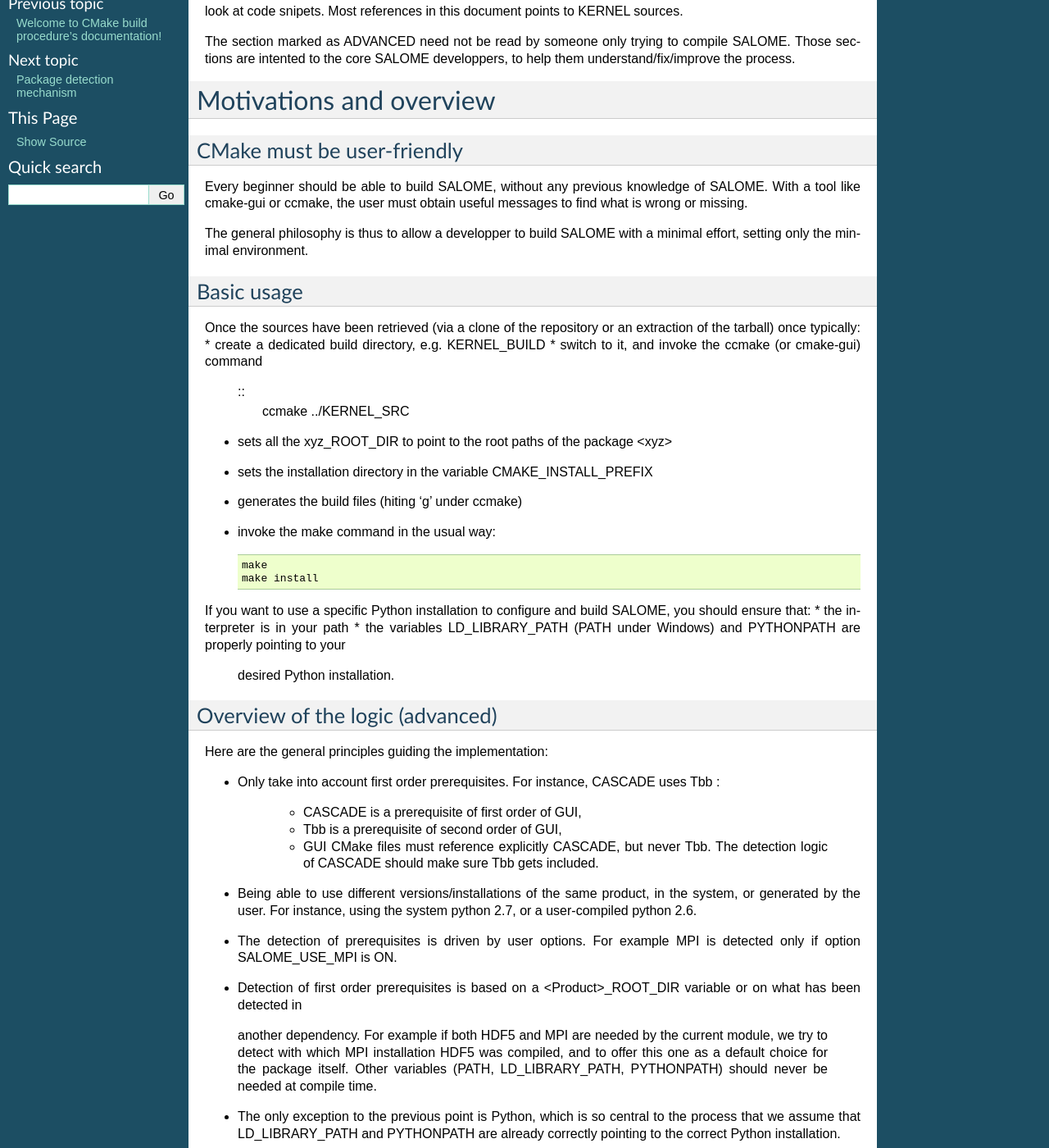
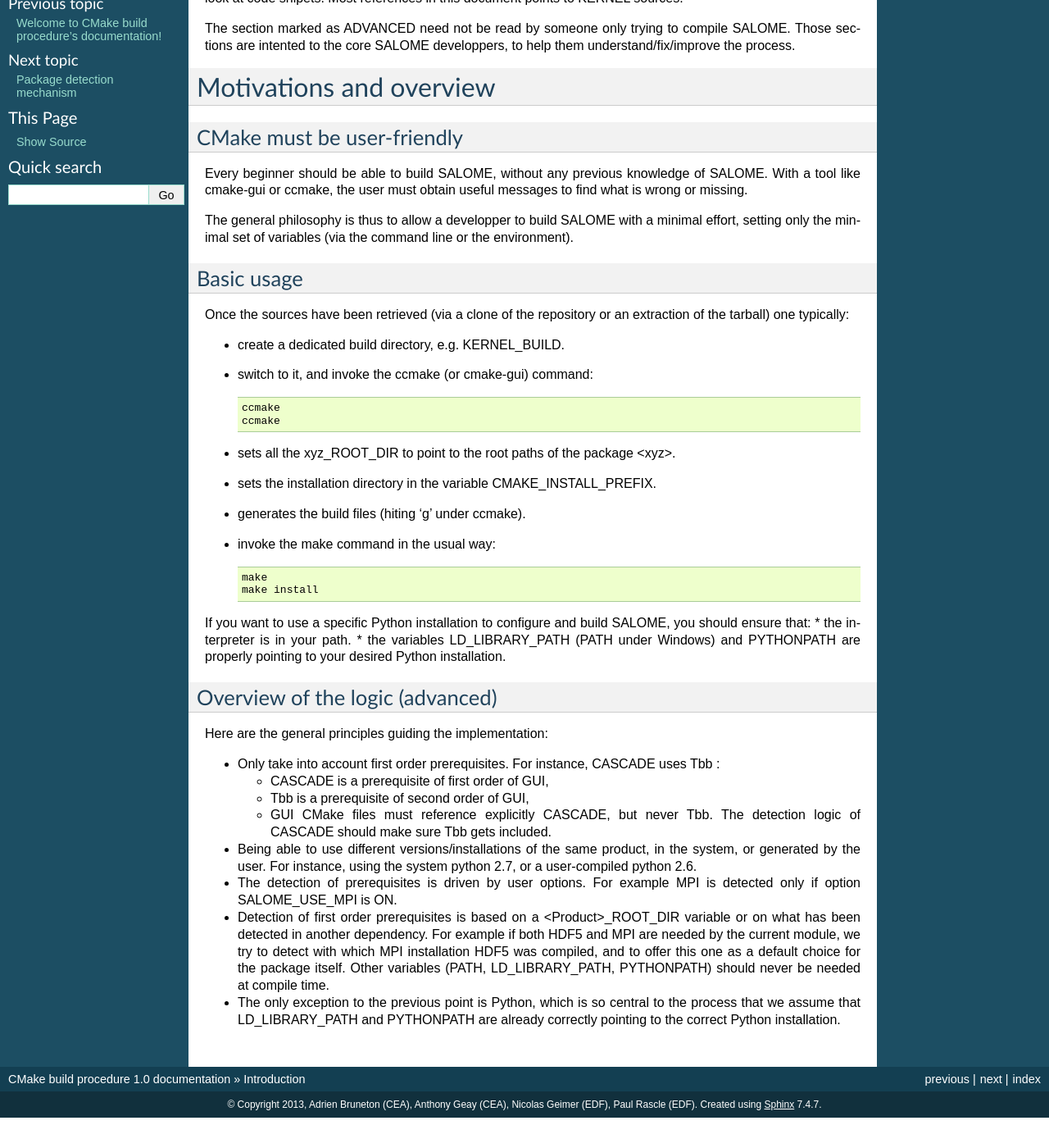
Before and after one commit to SalomePlatform/documentation, a Sphinx documentation site: the page built from dev/cmake/source/intro.rst, in a window 1280 px wide and 1400 px high, scrolled down 203 px. Shown: the whole window at 82% size. Built offline with Sphinx 7.4.7, drawn with Linux system fonts in a browser that asks for light colours; after the commit the page ends 1566 px from its top, so only the background shows below that; some of the changed text lies outside the part shown.

Commit message:
CMake: fixed some RST syntax

```diff
--- a/dev/cmake/source/intro.rst
+++ b/dev/cmake/source/intro.rst
@@ -2,7 +2,6 @@
 ============
 CMake is a configuration tool generating the build chain (e.g. Makefiles on Linux)
 of a software project.
-
 This documentation describes the goals and the good practices to be applied when writing
 the CMake files for the configuration of a SALOME module.
 
@@ -23,28 +22,30 @@
 With a tool like cmake-gui or ccmake, the user must obtain useful messages to find what is wrong or missing.
 
 The general philosophy is thus to allow a developper to build SALOME with a minimal effort, setting only the
-minimal environment.
+minimal set of variables (via the command line or the environment).
 
 Basic usage
 -----------
 Once the sources have been retrieved (via a clone of the repository or an extraction of the tarball)
-once typically:
-* create a dedicated build directory, e.g. KERNEL_BUILD
-* switch to it, and invoke the ccmake (or cmake-gui) command
-  ::
-     ccmake ../KERNEL_SRC
-* sets all the xyz_ROOT_DIR to point to the root paths of the package <xyz>
-* sets the installation directory in the variable CMAKE_INSTALL_PREFIX
-* generates the build files (hiting 'g' under ccmake)
-* invoke the make command in the usual way:
-  ::
-     make
-     make install
+one typically:
+
+* create a dedicated build directory, e.g. KERNEL_BUILD.
+* switch to it, and invoke the ccmake (or cmake-gui) command::
+
+    ccmake
+    ccmake
+
+* sets all the xyz_ROOT_DIR to point to the root paths of the package <xyz>.
+* sets the installation directory in the variable CMAKE_INSTALL_PREFIX.
+* generates the build files (hiting 'g' under ccmake).
+* invoke the make command in the usual way::
+
+    make
+    make install
 
 If you want to use a specific Python installation to configure and build SALOME, you should ensure that:
-* the interpreter is in your path
-* the variables LD_LIBRARY_PATH (PATH under Windows) and PYTHONPATH are properly pointing to your
-  desired Python installation.
+* the interpreter is in your path.
+* the variables LD_LIBRARY_PATH (PATH under Windows) and PYTHONPATH are properly pointing to your desired Python installation.
 
 Overview of the logic (advanced)
 --------------------------------
@@ -53,17 +54,14 @@
 
 * Only take into account first order prerequisites.
   For instance, CASCADE uses Tbb :
-    * CASCADE is a prerequisite of first order of GUI,
-    * Tbb is a prerequisite of second order of GUI,
-    * GUI CMake files must reference explicitly CASCADE, but never Tbb. The detection logic of CASCADE should make sure Tbb gets included.
+
+  * CASCADE is a prerequisite of first order of GUI,
+  * Tbb is a prerequisite of second order of GUI,
+  * GUI CMake files must reference explicitly CASCADE, but never Tbb. The detection logic of CASCADE should make sure Tbb gets included.
+
 * Being able to use different versions/installations of the same product, in the system, or generated by the user.
   For instance, using the system python 2.7, or a user-compiled python 2.6.
 * The detection of prerequisites is driven by user options.
   For example MPI is detected only if option SALOME_USE_MPI is ON.
-*	Detection of first order prerequisites is based on a <Product>_ROOT_DIR variable or on what has been detected in
-  another   dependency. For example if both HDF5 and MPI are needed by the current module, we try to detect
-  with which MPI installation HDF5 was compiled, and to offer this one as a default choice for the package itself.
-  Other variables (PATH, LD_LIBRARY_PATH, PYTHONPATH) should never be needed at compile time.
-* The only exception to the previous point is Python, which is so central to the process
-  that we assume that LD_LIBRARY_PATH and PYTHONPATH are already correctly pointing to the correct
-  Python installation.
+*	Detection of first order prerequisites is based on a <Product>_ROOT_DIR variable or on what has been detected in another   dependency. For example if both HDF5 and MPI are needed by the current module, we try to detect with which MPI installation HDF5 was compiled, and to offer this one as a default choice for the package itself. Other variables (PATH, LD_LIBRARY_PATH, PYTHONPATH) should never be needed at compile time.
+* The only exception to the previous point is Python, which is so central to the process that we assume that LD_LIBRARY_PATH and PYTHONPATH are already correctly pointing to the correct Python installation.
```
Also changed, not shown: dev/cmake/source/config.rst (+5 -5 lines), dev/cmake/source/pkg.rst (+50 -61 lines), dev/cmake/source/various.rst (+23 -28 lines).
